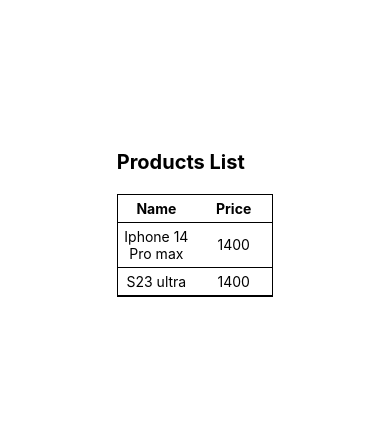
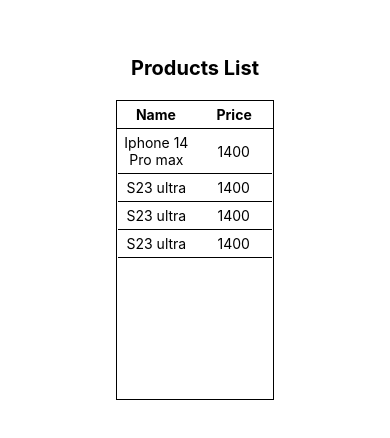
Before and after one commit to joel-beya/MsprProject, a React Native app: screen / in a window 390 px wide. Shown: the part 194-632 px from the top of the page. Built offline with nearby package versions, Linux system fonts and the light colour scheme.

Commit message:
Affichage products list

```diff
--- a/App.js
+++ b/App.js
@@ -4,7 +4,9 @@ import ProductsList from './components/ProductsList';
 
 const PRODUCTS = [
   { "id": "01", "name": "Iphone 14 Pro max", "price": "1400", "description": "le beau Iphone tout noir", "color": "Black" },
-  { "id": "02", "name": "S23 ultra", "price": "1400", "description": "le beau Samsung tout gris", "color": "Grey" }
+  { "id": "02", "name": "S23 ultra", "price": "1400", "description": "le beau Samsung tout gris", "color": "Grey" },
+  { "id": "03", "name": "S23 ultra", "price": "1400", "description": "le beau Samsung tout gris", "color": "Grey" },
+  { "id": "04", "name": "S23 ultra", "price": "1400", "description": "le beau Samsung tout gris", "color": "Grey" }
 ];
 
 export default function App() {
--- a/components/ProductsList.js
+++ b/components/ProductsList.js
@@ -18,12 +18,16 @@ function ProductsTable({ products }) {
   });
 
   return (
-    <View style={styles.table}>
-      <View style={styles.row}>
-        <Text style={styles.headerCell}>Name</Text>
-        <Text style={styles.headerCell}>Price</Text>
+    <View style={styles.tableContainer}>
+      <View style={styles.table}>
+        <View style={styles.headerRow}>
+          <Text style={styles.headerCell}>Name</Text>
+          <Text style={styles.headerCell}>Price</Text>
+        </View>
+        <View style={[styles.rowsContainer, {flexGrow: 1}]}>
+          {rows}
+        </View>
       </View>
-      {rows}
     </View>
   );
 }
@@ -41,15 +45,37 @@ class ProductsList extends Component {
 }
 
 const styles = StyleSheet.create({
-  title: {
-    fontSize: 20,
+  header: {
+    flexDirection: 'row',
+    justifyContent: 'space-between',
+    backgroundColor: 'lightgray',
+    paddingHorizontal: 10,
+    paddingVertical: 5,
+  },
+  headerText: {
     fontWeight: 'bold',
-    marginBottom: 10,
+    flex: 1,
+    textAlign: 'center',
+  },
+  tableContainer: {
+    height: 320, // Ajouter une hauteur fixe à la vue parente
   },
   table: {
     borderWidth: 1,
     borderColor: 'black',
     marginVertical: 10,
+    flex: 50, // Permet à la vue de s'étendre dans la vue parente
+  },
+  rowsContainer: {
+    paddingHorizontal: 1, // Ajouter un espacement horizontal pour les bords
+  },
+  headerRow: {
+    flexDirection: 'row',
+    alignItems: 'center',
+    justifyContent: 'space-between',
+    borderBottomWidth: 1,
+    borderColor: 'black',
+    paddingVertical: 5,
   },
   row: {
     flexDirection: 'row',
@@ -68,6 +94,12 @@ const styles = StyleSheet.create({
     flex: 1,
     textAlign: 'center',
   },
+  title: {
+    fontSize: 20,
+    fontWeight: 'bold',
+    textAlign: 'center',
+    marginVertical: 10,
+  },
 });
 
 export default ProductsList;
```
